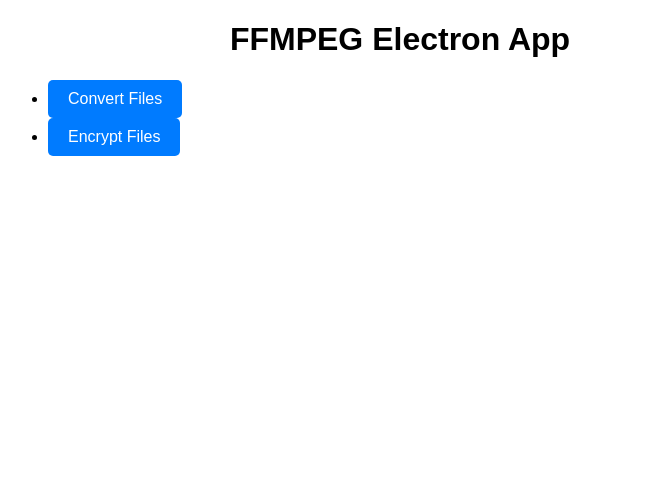
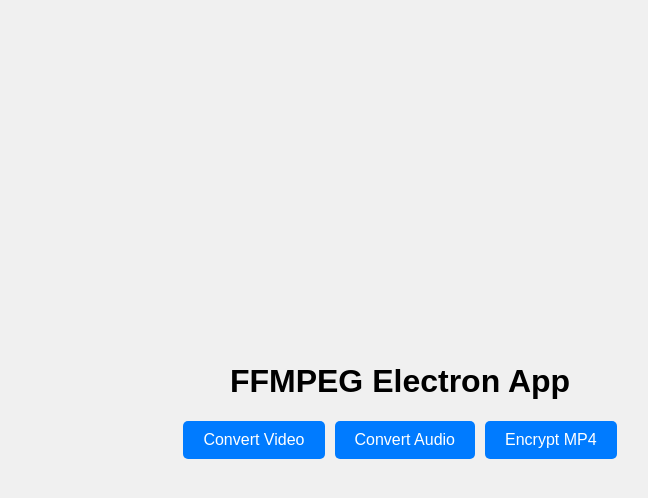
Before and after one commit to kety-folf/FFMPEG-tools, an Electron app: page src/index.html in a window 800 px wide. Shown: the whole page, without its empty margins (0-648 px from the left). Drawn offline with Linux system fonts and the light colour scheme; no server answers.

Commit message:
GUI updates along with readme updates

```diff
--- a/package.json
+++ b/package.json
@@ -7,7 +7,7 @@
     "start": "electron ."
   },
   "author": "Kety-Folf",
-  "license": "ISC",
+  "license": "MIT",
   "devDependencies": {
     "electron": "^29.1.1"
   },
--- a/src/index.html
+++ b/src/index.html
@@ -3,13 +3,56 @@
 <head>
     <title>FFMPEG Electron App</title>
     <link rel="stylesheet" type="text/css" href="styles.css">
+    <style>
+        body {
+            margin: 0;
+            padding: 0;
+            display: flex;
+            justify-content: center;
+            align-items: center;
+            height: 100vh;
+            background-color: #f0f0f0;
+            flex-direction: column;
+        }
+
+        nav ul {
+            list-style-type: none;
+            padding: 0;
+            margin: 0;
+            display: flex;
+        }
+
+        nav ul li {
+            margin-right: 10px;
+        }
+
+        nav ul li:last-child {
+            margin-right: 0;
+        }
+
+        .button {
+            display: inline-block;
+            padding: 10px 20px;
+            background-color: #007bff;
+            color: #fff;
+            text-decoration: none;
+            border: none;
+            border-radius: 5px;
+            transition: background-color 0.3s ease;
+        }
+
+        .button:hover {
+            background-color: #0056b3;
+        }
+    </style>
 </head>
 <body>
     <h1>FFMPEG Electron App</h1>
     <nav>
         <ul>
-            <li><a class="button" href="convert.html">Convert Files</a></li>
-            <li><a class="button" href="encrypt.html">Encrypt Files</a></li>
+            <li><a class="button" href="convert.html">Convert Video</a></li>
+            <li><a class="button" href="convert-audio.html">Convert Audio</a></li>
+            <li><a class="button" href="encrypt.html">Encrypt MP4</a></li>
         </ul>
     </nav>
 
```
Also changed, not shown: readme.md.
